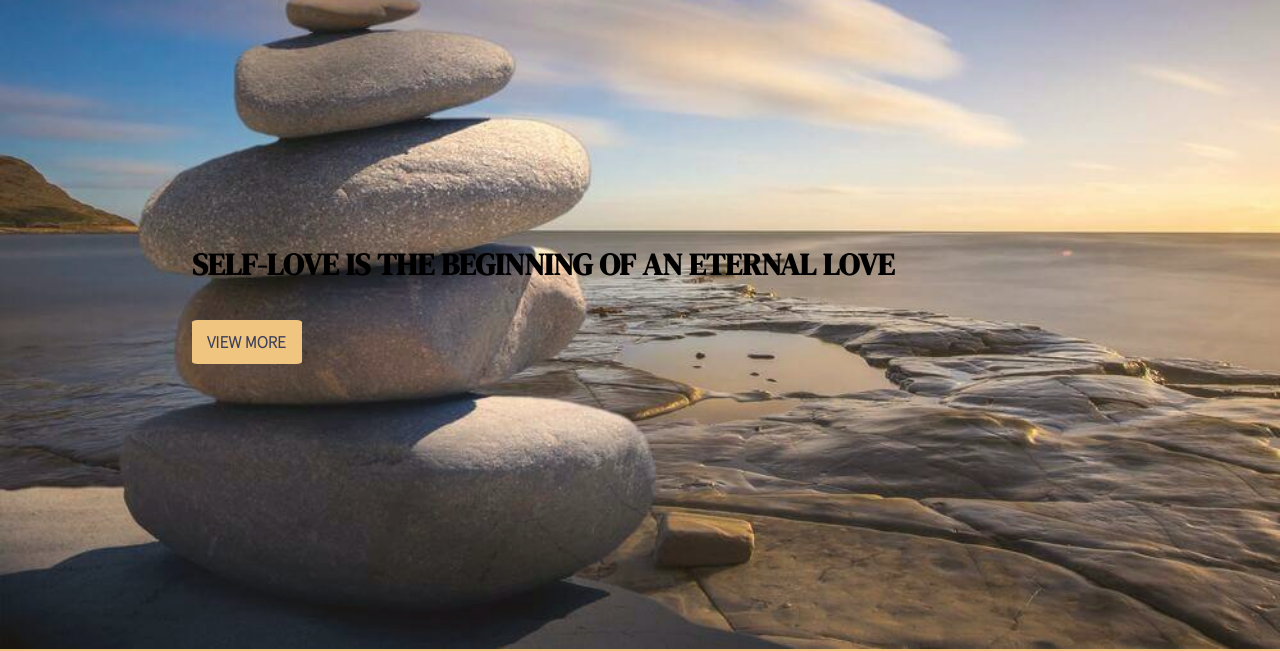
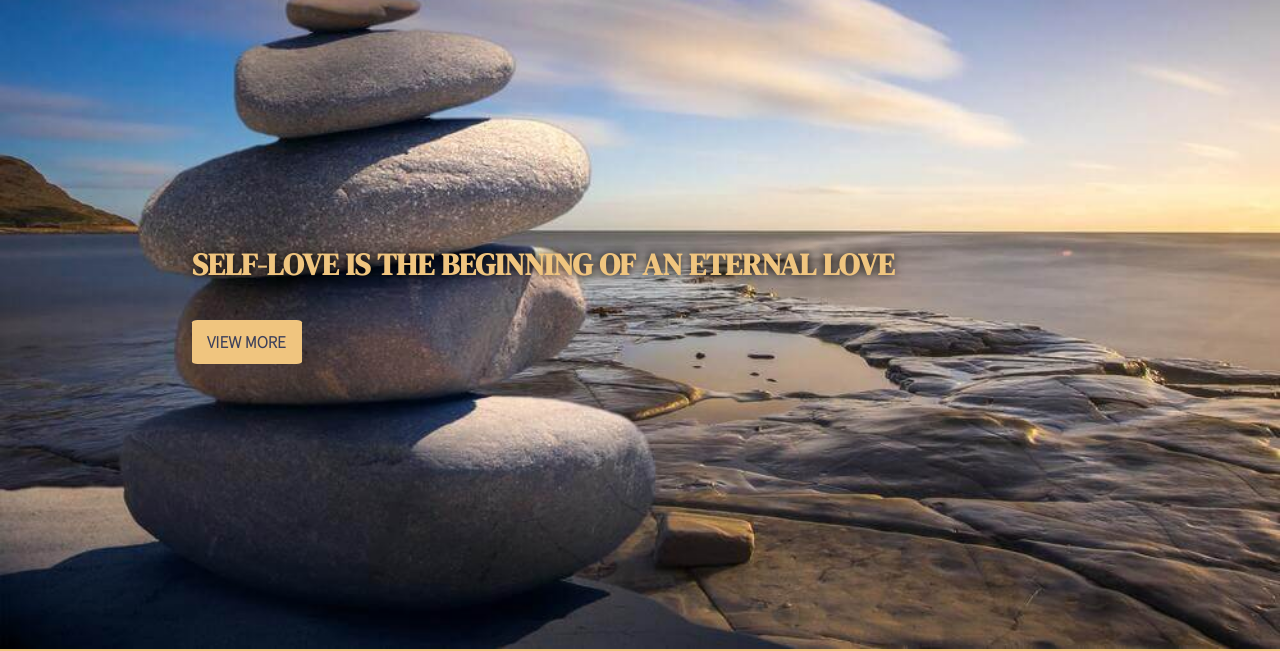
Before and after one commit to Rosmanjuniors/wdd130, a plain HTML site: page lywebsite/index.html in a window 1280 px wide. Shown: the part 151-802 px from the top of the page. Drawn offline with Linux system fonts and the light colour scheme.

Commit message:
Home Title Shadow

```diff
--- a/lywebsite/styles/style.css
+++ b/lywebsite/styles/style.css
@@ -203,7 +203,6 @@ Link: index.html
     width: 100%;
     background-size: cover;
     margin-top: 0px;
-    opacity: 0.9;
     background-position: 50%;
     background-repeat: no-repeat;
     grid-column: left/right;
@@ -225,11 +224,12 @@ Link: index.html
 }
 
 .home-title {
-    color: #000000;
+    color: #f0c57f;
     font-family: "DM Serif Display", Arial, sans-serif;
     ;
     font-size: 1.8em;
     margin-top: 10px;
+    text-shadow: 0 0 10px #000;
 }
 
 /* LOVE YOURSELF */
```
